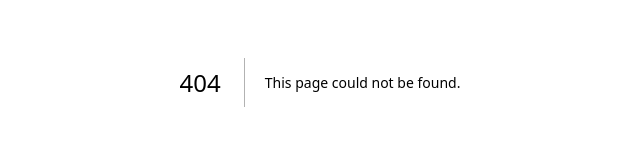
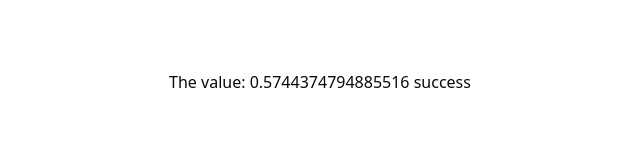
Before and after one commit to jowix311/quick-pocs, a Next.js app: page /suspense-list in a window 1280 px wide. Before the commit this address had no page. Shown: the part 318-464 px from the top of the page, without its empty margins (320-960 px from the left). Built offline with nearby package versions, Linux system fonts and the light colour scheme.

Commit message:
Suspene Check

```diff
--- a/src/app/page.tsx
+++ b/src/app/page.tsx
@@ -2,6 +2,7 @@ import { GroupFormModal } from "@/components/feature/group";
 import { GroupSettingTrigger } from "./group-chat/_components/group-setting-trigger.component";
 import { GroupList } from "./group-chat/_components/group-list.component";
 import { GroupCreateButton } from "./group-chat/_components/group-create-button.component";
+import Link from "next/link";
 
 export default function Home() {
   return (
@@ -15,6 +16,8 @@ export default function Home() {
         </section>
 
         <GroupFormModal />
+
+        <Link href="/suspense-list" className="underline">Go to suspense list</Link>
       </main>
     </div>
   );
--- /dev/null
+++ b/src/app/suspense-list/_components/list/index.ts
@@ -0,0 +1 @@
+export * from "./list.actions";
--- /dev/null
+++ b/src/app/suspense-list/_components/list/list.actions.ts
@@ -0,0 +1,7 @@
+"use server";
+
+export const getList = async() => {
+    // Syntethic wait so we can see the Suspense
+    await new Promise((resolve) => setTimeout(resolve, 5000));
+    return "success";
+}
--- /dev/null
+++ b/src/app/suspense-list/_components/list/list.server.tsx
@@ -0,0 +1,8 @@
+import { getList } from "./list.actions";
+
+export const ListServer = async () => {
+
+    const data = await getList();
+
+    return (<p>The value: {Math.random()} {data}</p>)
+}
--- /dev/null
+++ b/src/app/suspense-list/page.tsx
@@ -0,0 +1,32 @@
+/**
+ * The Purpose for this page is to check Suspense Fallback triggering upon
+ * router.push with search param update.
+ */
+
+import { Suspense } from "react";
+import { ListServer } from "./_components/list/list.server";
+// import Link from "next/link";
+
+// type PageProps = {
+//     searchParams: Promise<{page: string}>
+// }
+
+// export default function Page({searchParams}: PageProps) {
+export default async function  Page() {
+  // const page = await searchParams;
+
+  return (
+    <Suspense>
+    <div className={"h-screen flex items-center justify-center gap-2"}>
+      <Suspense fallback={"LOADING..."}>
+        <ListServer />
+      </Suspense>
+
+      {/* <ul className="flex gap-2">
+                <li><Link href="?page=1">Page 1</Link></li>
+                <li><Link href="?page=2">Page 2</Link></li>
+            </ul> */}
+    </div>
+    </Suspense>
+  );
+}
```
